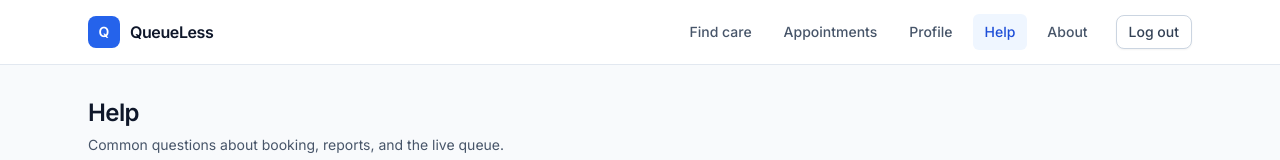
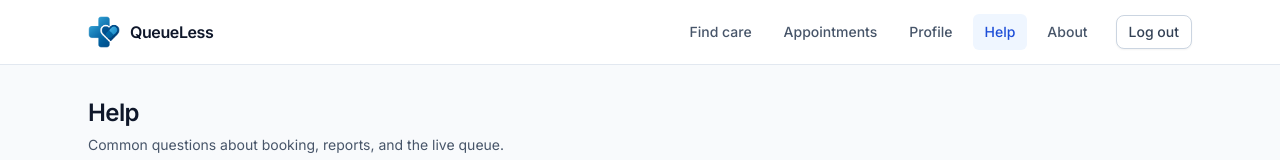
Before and after one commit to nancy121205/queue-less, a React (Vite) app in the folder frontend/: page /help in a window 1280 px wide. Shown: the top 160 px of the page. Built offline with nearby package versions, Linux system fonts and the light colour scheme; sample sign-in values are in the browser's storage.

Commit message:
feat(frontend): add QueueLess logo and role-based header navigation

```diff
--- a/frontend/index.html
+++ b/frontend/index.html
@@ -2,7 +2,7 @@
 <html lang="en">
   <head>
     <meta charset="UTF-8" />
-    <link rel="icon" type="image/svg+xml" href="/favicon.svg" />
+    <link rel="icon" type="image/png" href="/logo.png" />
     <link rel="preconnect" href="https://fonts.googleapis.com" />
     <link rel="preconnect" href="https://fonts.gstatic.com" crossorigin />
     <link
--- a/frontend/src/components/ui/Navbar.jsx
+++ b/frontend/src/components/ui/Navbar.jsx
@@ -22,6 +22,13 @@ function Navbar() {
   const role = getUserRole();
   const links = role === "doctor" ? DOCTOR_LINKS : PATIENT_LINKS;
 
+  const logoDestination =
+    role === "doctor"
+      ? "/doctor-dashboard"
+      : role === "patient"
+        ? "/dashboard"
+        : "/";
+
   function handleLogout() {
     logout();
     navigate("/login");
@@ -30,10 +37,13 @@ function Navbar() {
   return (
     <header className="border-b border-slate-200 bg-white">
       <div className="mx-auto flex min-h-16 max-w-6xl flex-wrap items-center justify-between gap-3 px-4 py-2 sm:px-6">
-        <Link to={role === "doctor" ? "/doctor-dashboard" : "/dashboard"} className="flex items-center gap-2.5">
-          <span className="flex h-8 w-8 items-center justify-center rounded-lg bg-primary-600 text-sm font-semibold text-white">
-            Q
-          </span>
+        <Link to={logoDestination} className="flex items-center gap-2.5">
+          <img
+            src="/logo.png"
+            alt="QueueLess"
+            className="h-8 w-8 object-contain"
+          />
+
           <span className="text-base font-semibold tracking-tight text-slate-900">
             QueueLess
           </span>
--- a/frontend/src/components/ui/PublicHeader.jsx
+++ b/frontend/src/components/ui/PublicHeader.jsx
@@ -6,9 +6,11 @@ function PublicHeader() {
     <header className="border-b border-slate-200 bg-white">
       <div className="mx-auto flex h-16 max-w-6xl items-center justify-between px-4 sm:px-6">
         <Link to="/" className="flex items-center gap-2.5">
-          <span className="flex h-8 w-8 items-center justify-center rounded-lg bg-primary-600 text-sm font-semibold text-white">
-            Q
-          </span>
+          <img
+            src="/logo.png"
+            alt="QueueLess"
+            className="h-8 w-8 object-contain"
+          />
           <span className="text-base font-semibold tracking-tight text-slate-900">
             QueueLess
           </span>
```
Also changed, not shown: frontend/public/logo.png (added).
